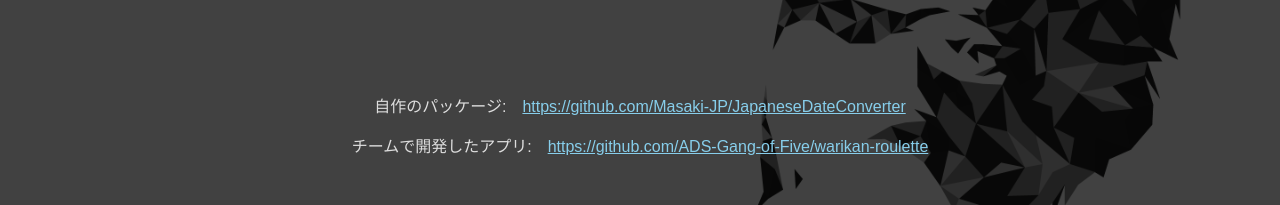
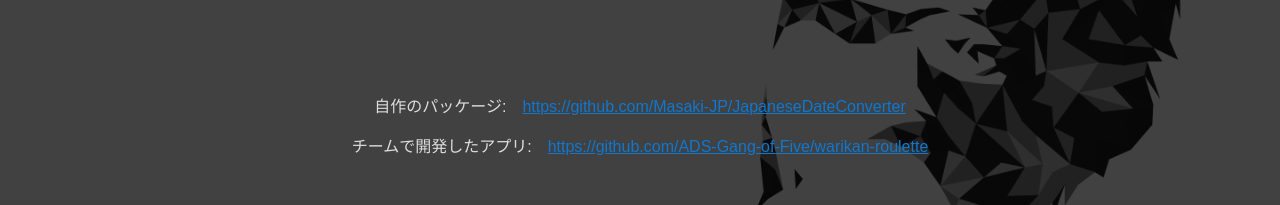
Before and after one commit to Masaki-JP/portfolio, a plain HTML site: page index.html in a window 1280 px wide. Shown: the part 5139-5344 px from the top of the page. Drawn offline with Linux system fonts and the light colour scheme.

Commit message:
chore: リンクの文字色を改善

```diff
--- a/style.css
+++ b/style.css
@@ -110,6 +110,6 @@ header nav a svg {
 }
 
 .others p a {
-    color: skyblue;
+    color: #1077D0;
     margin-left: 1em;
 }
```
